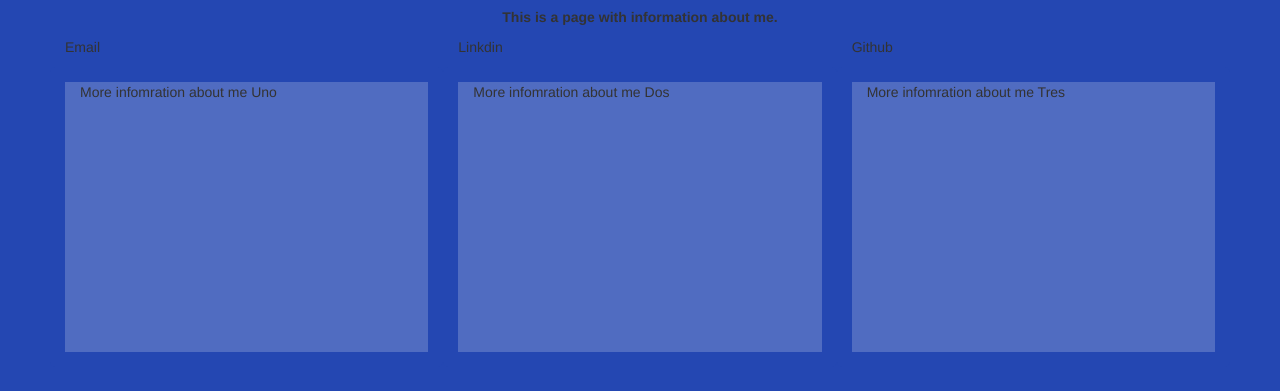
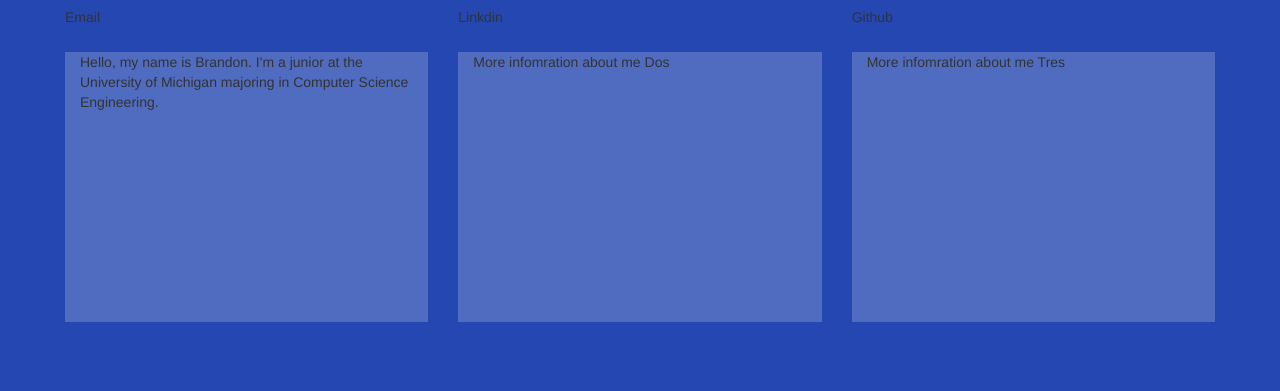
Before and after one commit to bwaggone/bwaggone.github.io, a plain HTML site: page index.html in a window 1280 px wide. Shown: the part 63-454 px from the top of the page. Drawn offline with nearby package versions, Linux system fonts and the light colour scheme.

Commit message:
Update index.html

```diff
--- a/index.html
+++ b/index.html
@@ -22,7 +22,7 @@
   <div class="row" style="margin-left: auto; margin-right: auto;">
     <div class="col-xs-12 header">
       <h1>Brandon's Page</h1>
-      <p>This is a page with information about me.</p>
+      <p></p>
 
     </div>
   </div>
@@ -36,7 +36,7 @@
 
   <!-- Information about me -->
   <div class="row" style="margin-left: auto; margin-right: auto;">
-    <div class="col-sm-6 col-md-4 info"><p>More infomration about me Uno</p></div>
+    <div class="col-sm-6 col-md-4 info"><p>Hello, my name is Brandon. I'm a junior at the University of Michigan majoring in Computer Science Engineering. </p></div>
     <div class="col-sm-6 col-md-4 info"><p>More infomration about me Dos</p></div>
     <div class="col-sm-6 col-md-4 info"><p>More infomration about me Tres</p></div>
     <!--<div class="col-sm-6 col-md-3 info"><p>More infomration about me Quatro</p></div>-->
```
